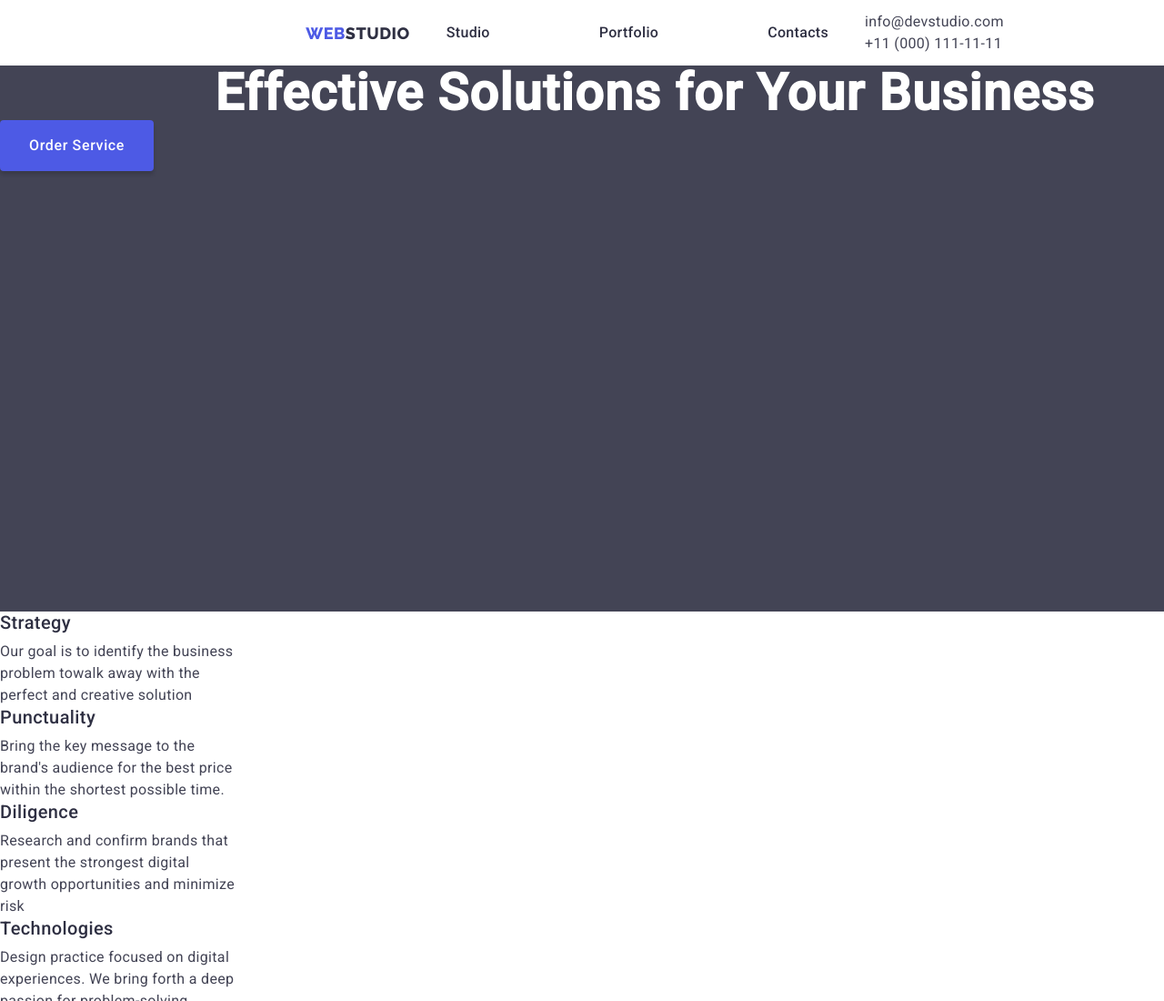
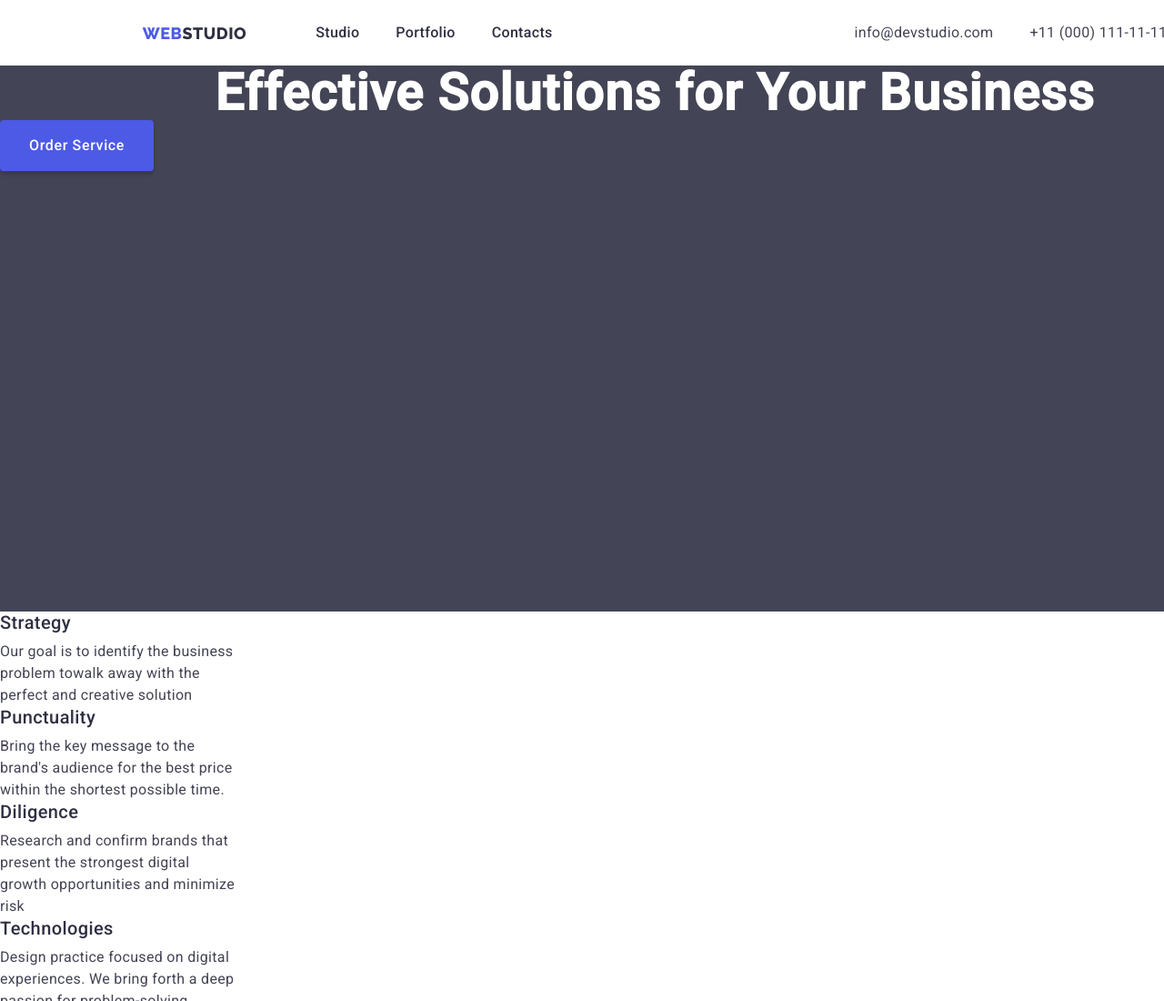
Before and after one commit to khokenneth31/goit-markup-hw-03, a plain HTML site: page index.html in a window 1280 px wide. Shown: the top 1100 px of the page at 91% size. Drawn offline with Linux system fonts and the light colour scheme.

Commit message:
Updated HW3

```diff
--- a/css/style.css
+++ b/css/style.css
@@ -52,12 +52,13 @@ a {
   font-weight: 500;
   line-height: 24px; /* 150% */
   letter-spacing: 0.32px;
-  padding: 40px;
 }
 .nav-link:hover {
   color: var(--ocean);
 }
-
+header {
+  padding: 24px 0;
+}
 /*logo*/
 .home-logo {
   color: var(--navyblue);
@@ -67,15 +68,19 @@ a {
   line-height: 21px; /* 116.667% */
   letter-spacing: 0.54px;
   text-transform: uppercase;
+  padding-right: 76px;
 }
 /*address*/
-
 address {
   font-style: normal;
+  padding-left: 332px;
+}
+.address-header {
+  display: inline-flex;
+  align-items: flex-start;
+  gap: 40px;
 }
 .address-link {
-  display: inline-block;
-  align-items: flex-start;
   color: var(--slate);
   /* Body */
   font-size: 16px;
@@ -110,7 +115,6 @@ address {
   letter-spacing: 0.64px;
   padding: 16px 32px;
   border-radius: 4px;
-
   box-shadow: 0px 4px 4px 0px rgba(0, 0, 0, 0.15);
 }
 .hero-button:hover {
--- a/index.html
+++ b/index.html
@@ -27,7 +27,7 @@
       </ul>
     </nav>
     <address>
-      <ul>
+      <ul class="address-header">
         <li>
           <a class="address-link" href="mailto:info@devstudio.com">info@devstudio.com</a>
         </li>
```
Also changed, not shown: portfolio.html (+1 -1 lines).
